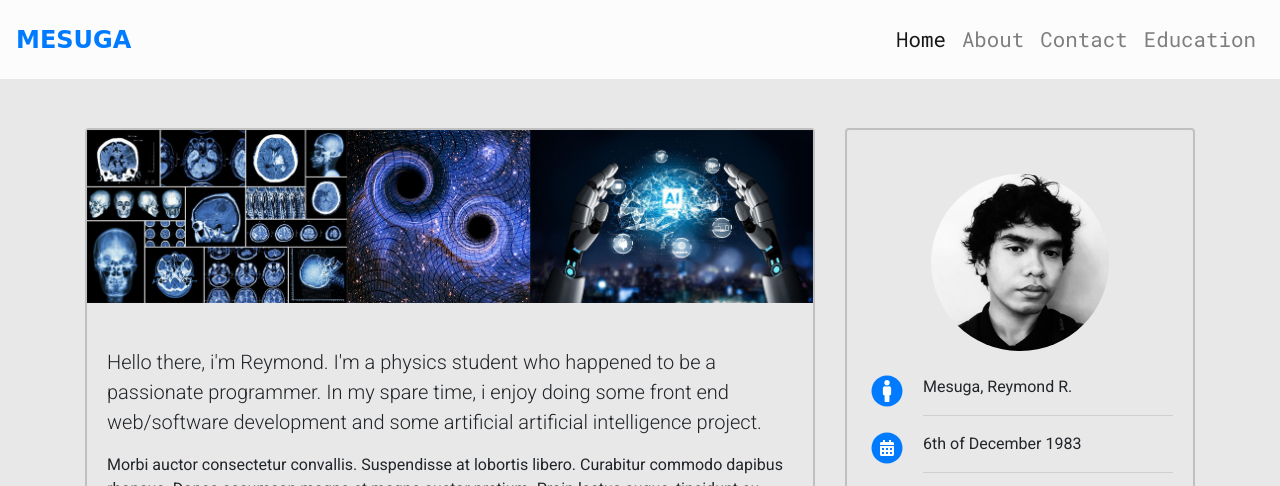
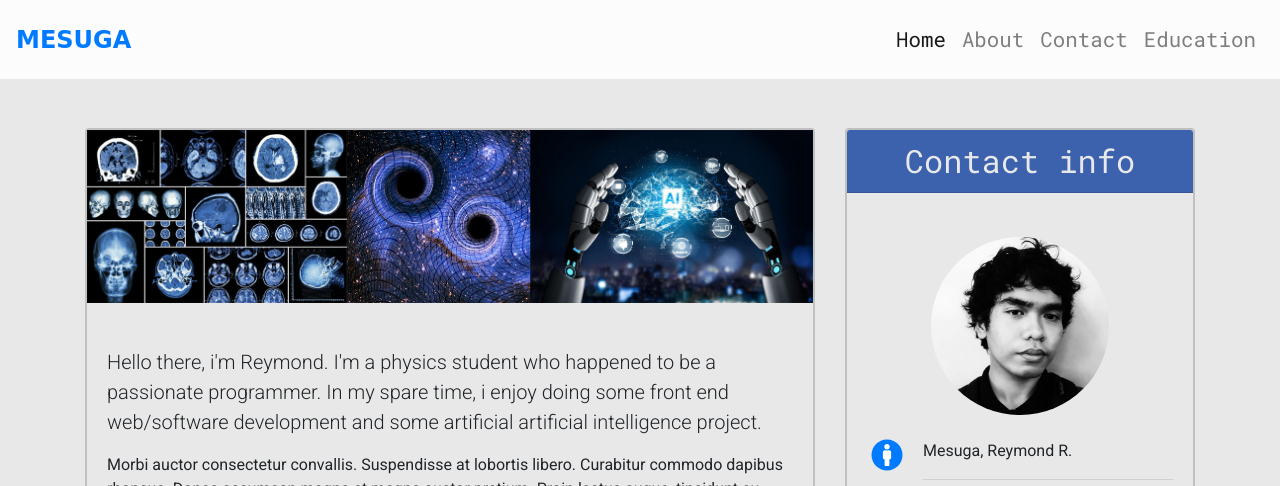
Before and after one commit to Rey-commits/Portfolio_Blue-White, a plain HTML site: page index.html in a window 1280 px wide. Shown: the top 486 px of the page. Drawn offline with Linux system fonts and the light colour scheme; a web font is replaced by a local one.

Commit message:
bug on card-header have been fixed

```diff
--- a/index.html
+++ b/index.html
@@ -422,7 +422,7 @@
             </div>
             <div class="col-12 col-lg-4">
                 <div class="card mb-4" id="contact">
-                    <h2 class="card-header text-center d-none d-md-block d-lg-none">Contact info</h2>
+                    <h2 class="card-header text-center d-lg-none d-xl-block">Contact info</h2>
                     <div class="card-body">
                         <img src="img/reymond2.jpg"
                             class="profile img-fluid rounded-circle mb-4 mt-4 d-none d-sm-block">
```
